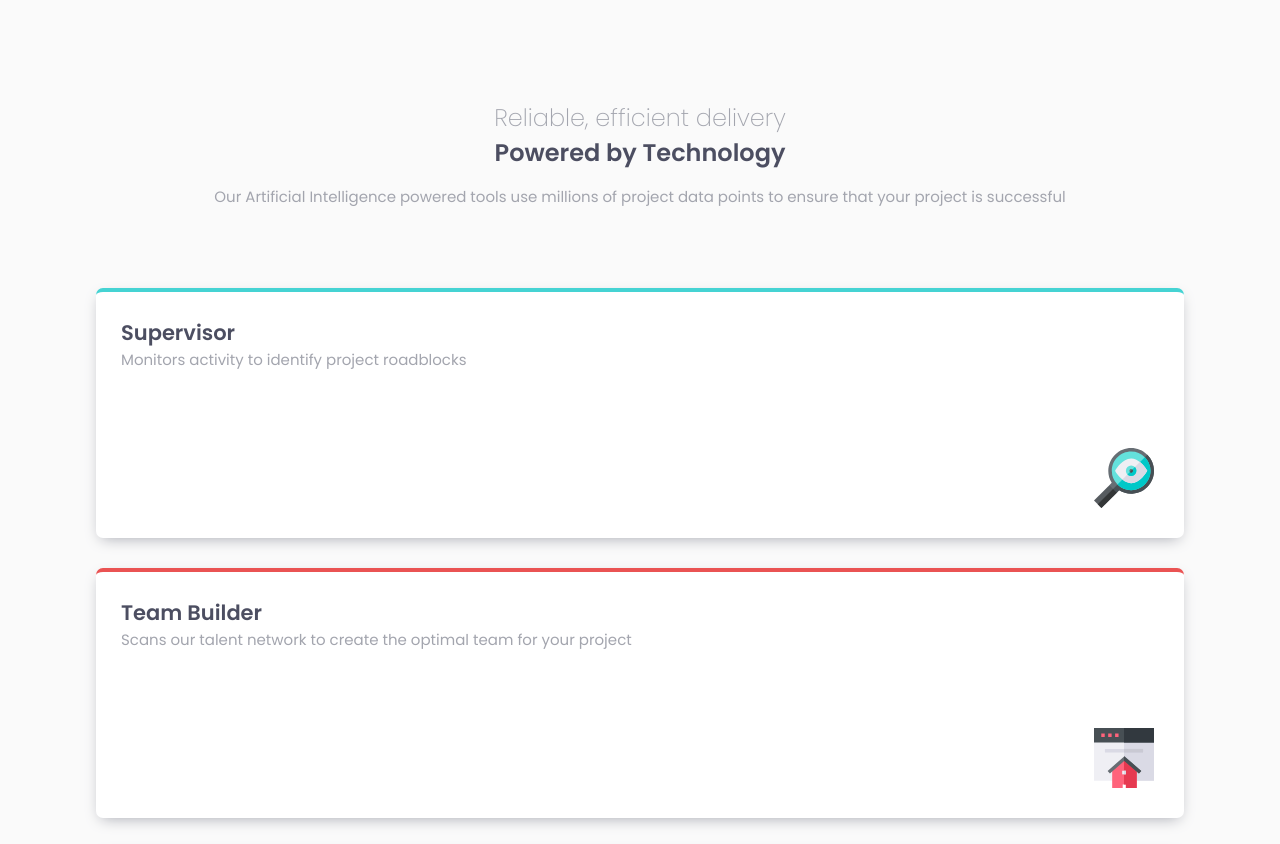
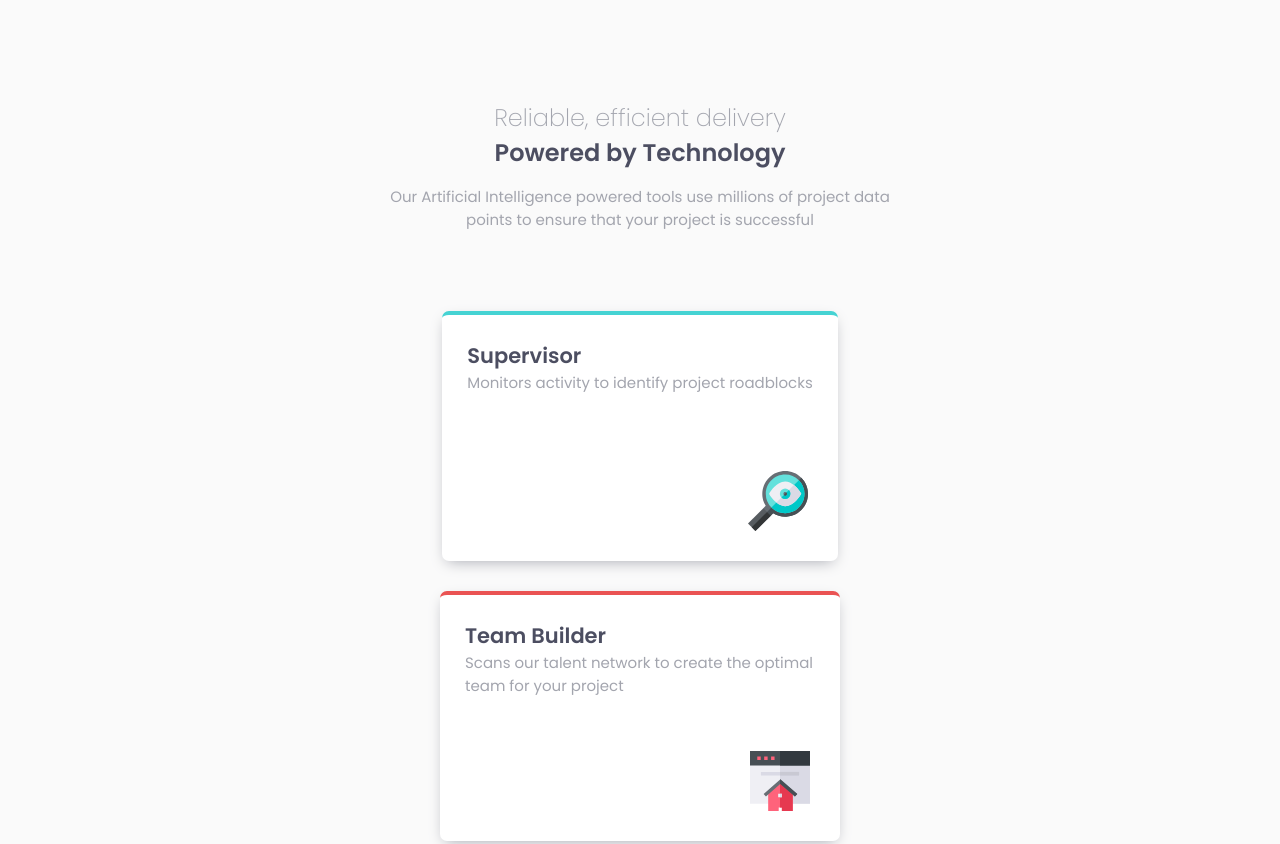
Before and after one commit to grig9/four-card-feature-section, a plain HTML site: page index.html in a window 1280 px wide. Shown: the top 844 px of the page. Drawn offline with Linux system fonts and the light colour scheme.

Commit message:
add card max-width: 400px

```diff
--- a/sass/main.scss
+++ b/sass/main.scss
@@ -73,6 +73,8 @@ body {
   }
 
   p {
+    max-width: 540px;
+    margin: 0 auto;
     margin-top: 15px;
     text-align: center;
   }
@@ -82,10 +84,12 @@ body {
   margin-top: 80px;
   display: flex;
   flex-direction: column;
+  align-items: center;
   gap: 30px;
 
   .card {
     position: relative;
+    max-width: 400px;
     height: 250px;
     padding: 25px;
     background-color: $white;
```
Also changed, not shown: css/main.css, 1 other file.
